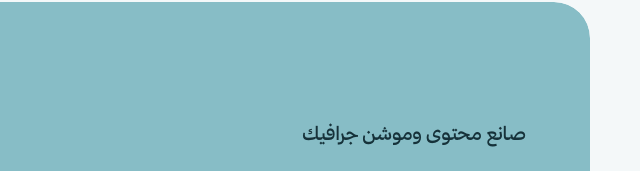
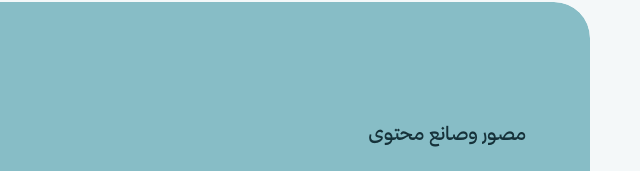
Before and after one commit to ryan1al8ar7e-stack/ryan-portfolio, a plain HTML site: page index.html in a window 1280 px wide. Shown: the part 90-261 px from the top of the page, 634-1274 px from the left. Drawn offline with Linux system fonts and the light colour scheme.

Commit message:
تغيير المسمى إلى مصور وصانع محتوى
Co-Authored-By: Claude Opus 5.5 <noreply@anthropic.com>

```diff
--- a/index.html
+++ b/index.html
@@ -4,7 +4,7 @@
   <meta charset="utf-8">
   <meta name="viewport" content="width=device-width, initial-scale=1">
   <title>ريان القارحي | ملف الأعمال</title>
-  <meta name="description" content="ريان القارحي: صانع محتوى وموشن جرافيك، خريج إعلام تخصص علاقات عامة. إعلانات موشن، إعلانات بالذكاء الاصطناعي، تصوير ومونتاج، وهويات بصرية.">
+  <meta name="description" content="ريان القارحي: مصور وصانع محتوى، خريج إعلام تخصص علاقات عامة. إعلانات موشن، إعلانات بالذكاء الاصطناعي، تصوير ومونتاج، وهويات بصرية.">
   <meta property="og:title" content="ريان القارحي | ملف الأعمال">
   <meta property="og:description" content="إعلانات موشن جرافيك، إعلانات بالذكاء الاصطناعي، تصوير ومونتاج، وهويات بصرية.">
   <meta property="og:image" content="media/portrait.jpg">
@@ -39,7 +39,7 @@
         <span class="orb orb-mist" data-par="0.08" aria-hidden="true"></span>
 
         <div class="hero-text">
-          <p class="hero-kicker split">صانع محتوى وموشن جرافيك</p>
+          <p class="hero-kicker split">مصور وصانع محتوى</p>
           <h1 class="hero-name split">ريان القارحي</h1>
           <p class="hero-line split">أكتب الفكرة، أصوّرها، أمنتجها، وأحرّكها لين يوقف الناس ويشوفون.</p>
           <div class="hero-cta">
```
